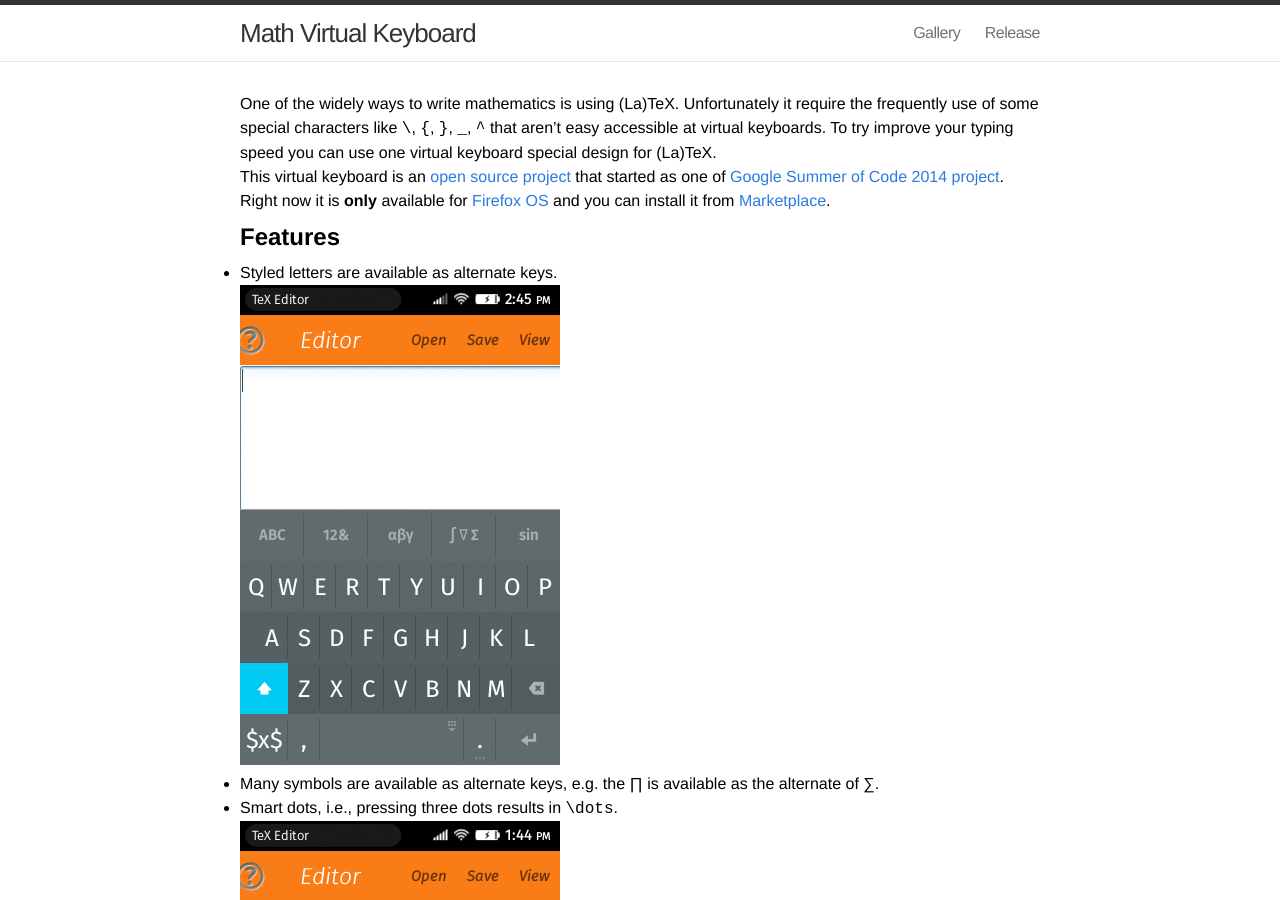
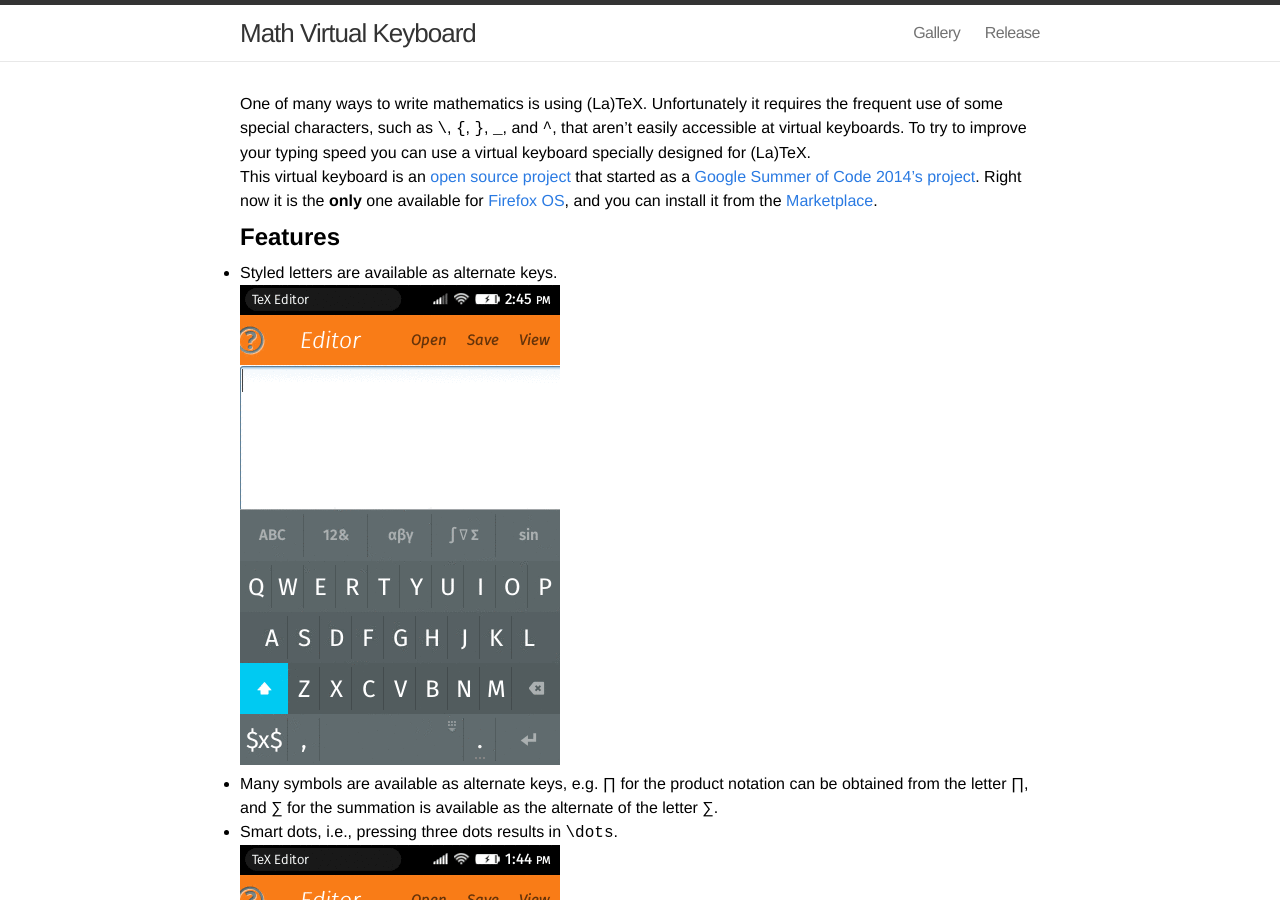
Before and after one commit to rgaiacs/gsoc2014, a Jekyll site: the page built from index.md, in a window 1280 px wide and 900 px high. Built offline with Jekyll 4.4.1, drawn with Linux system fonts in a browser that asks for light colours; some of the changed text lies outside the part shown.

Commit message:
Correct some grammar

```diff
--- a/index.md
+++ b/index.md
@@ -2,18 +2,18 @@
 layout: default
 ---
 
-One of the widely ways to write mathematics is using (La)TeX. Unfortunately it
-require the frequently use of some special characters like `\`, `{`, `}`, `_`,
-`^` that aren't easy accessible at virtual keyboards. To try improve your typing
-speed you can use one virtual keyboard special design for (La)TeX.
+One of many ways to write mathematics is using (La)TeX. Unfortunately it
+requires the frequent use of some special characters, such as `\`, `{`, `}`, `_`,
+and `^`, that aren't easily accessible at virtual keyboards. To try to improve
+your typing speed you can use a virtual keyboard specially designed for (La)TeX.
 
 This virtual keyboard is an
 [open source project](https://github.com/r-gaia-cs/gsoc2014)
-that started as one of
-[Google Summer of Code 2014 project](https://www.google-melange.com/gsoc/proposal/public/google/gsoc2014/r_gaia_cs/5629499534213120).
-Right now it is **only** available for
-[Firefox OS](https://www.mozilla.org/firefox/os/)
-and you can install it from
+that started as a
+[Google Summer of Code 2014's project](https://www.google-melange.com/gsoc/proposal/public/google/gsoc2014/r_gaia_cs/5629499534213120).
+Right now it is the **only** one available for
+[Firefox OS](https://www.mozilla.org/firefox/os/),
+and you can install it from the
 [Marketplace](https://marketplace.firefox.com/app/latex-keyboard).
 
 ## Features
@@ -22,8 +22,9 @@ and you can install it from
 
 <img class='hamachi' src="animation/styled-letters.gif">
 
-- Many symbols are available as alternate keys, e.g. the ∏ is available as the
-  alternate of ∑.
+- Many symbols are available as alternate keys, e.g. ∏ for the product notation can be
+  obtained from the letter ∏, and ∑ for the summation is available as the
+  alternate of the letter ∑.
 - Smart dots, i.e., pressing three dots results in `\dots`.
 
 <img class='hamachi' src="animation/dots.gif">
@@ -33,20 +34,20 @@ and you can install it from
 
 <img class='hamachi' src="animation/auto-capitalization.gif">
 
-- Press the return key will trigger a heuristic that change the cursor position
-  inside or outside command/environment option/argument and if there isn't
-  position to jump insert a new line.
+- Pressing the return key will trigger a heuristics that changes the cursor position
+  inside or outside the command/environment option/argument, and if there isn't
+  a position to jump into, it inserts a new line.
 
 <img class='hamachi' src="animation/jumps.gif">
 
-- Subscript and superscript behave different if the character behind the cursor
+- Subscript and superscript behave differently if the character behind the cursor
   is a empty space or not. If the character behind the cursor is a empty space
-  the keyboard will insert ``{}`` otherwise not.
+  the keyboard will insert ``{}``, otherwise it won't.
 
 <img class='hamachi' src="animation/script-continue.gif">
 <img class='hamachi' src="animation/script-new.gif">
 
-- If the cursor is immediately after a (La)TeX commands the backspace key will
-  remove this (La)TeX commands.
+- If the cursor is immediately after a (La)TeX command, the backspace key will
+  remove this (La)TeX command.
 
 <img class='hamachi' src="animation/backspace.gif">
```
